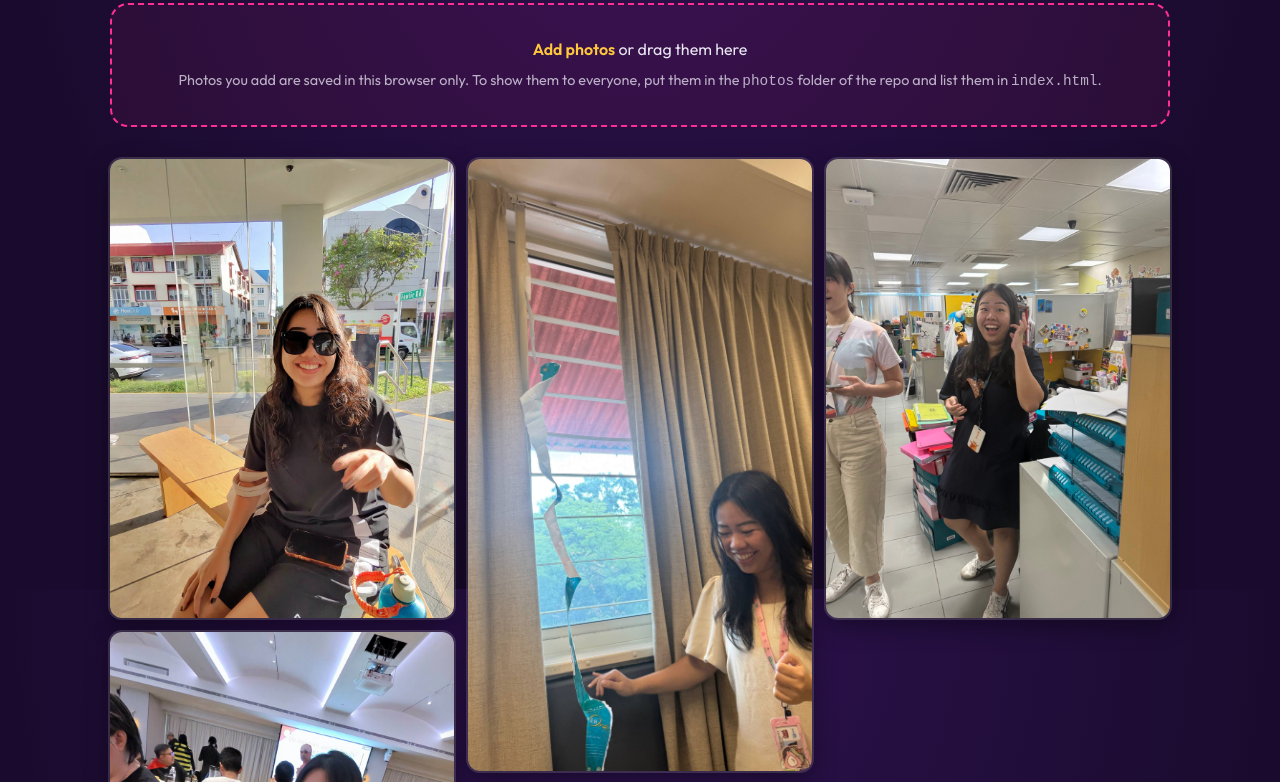
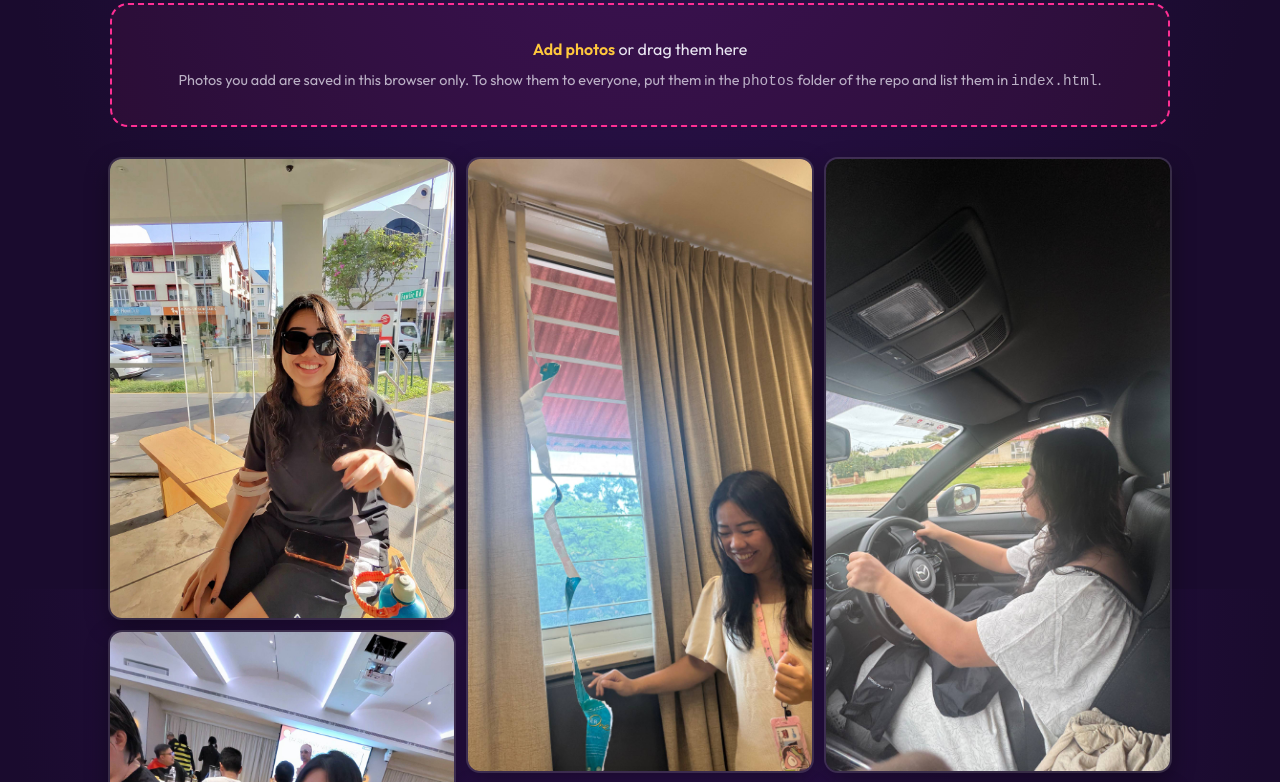
Before and after one commit to zephyr4996/dora-28, a plain HTML site: page index.html in a window 1280 px wide. Shown: the part 1011-1793 px from the top of the page. Drawn offline with Linux system fonts and the light colour scheme.

Commit message:
Update index.html

```diff
--- a/index.html
+++ b/index.html
@@ -222,7 +222,7 @@
 /* ===== Edit these ===== */
 // Photos everyone can see: upload image files to the "photos" folder in your repo,
 // then list the file names here, e.g. ["dora1.jpg", "party.png"]
-const SHARED_PHOTOS = ["dora1.jpg","dora2.jpg","dora4.jpg","dora5.jpg",];
+const SHARED_PHOTOS = ["dora1.jpg","dora2.jpg","dora3.jpg","dora4.jpg","dora5.jpg","dora6.jpg","dora7.jpg","dora8.jpg","dora9.jpg",];
 /* ======================= */
 
 const grid = document.getElementById("grid");
```
